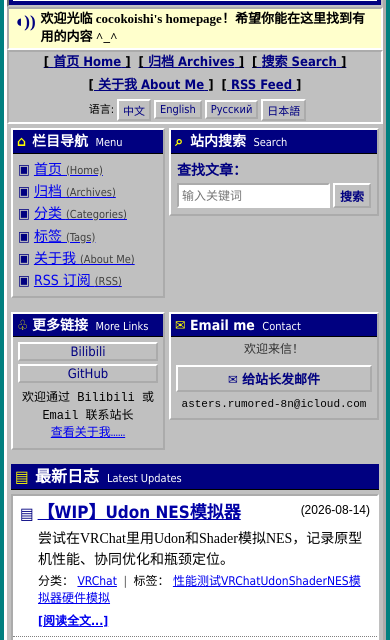
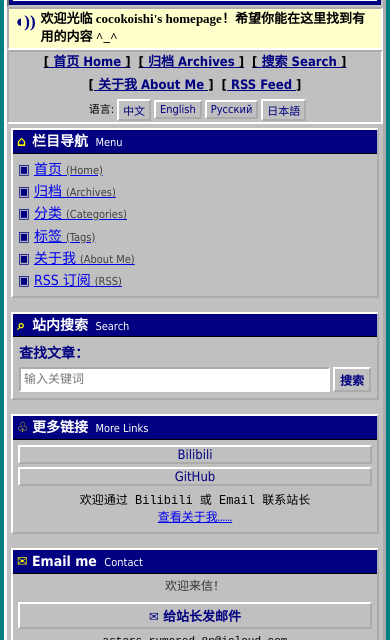
Before and after one commit to yzllh/yzllh.github.io, a plain HTML site: page index.html in a window 390 px wide. Shown: the part 186-826 px from the top of the page. Drawn offline with Linux system fonts and the light colour scheme.

Commit message:
Site updated: 08-16 Aug 2026 10:24:38

```diff
--- a/css/retro.css
+++ b/css/retro.css
@@ -581,6 +581,23 @@ a:hover { color: #ff0000; background: #ffff00; }
   .browser-badge { display: none; }
 }
 
+.sidebar {
+  display: flex;
+  flex-direction: column;
+  align-items: stretch;
+  gap: 4px;
+}
+.sidebar .side-box {
+  width: 100%;
+  min-width: 0;
+  flex: 0 0 auto;
+}
+@media (max-width: 780px) {
+  .page-grid { grid-template-columns: 1fr; }
+  .sidebar { display: flex; }
+  .sidebar .side-box:first-child { grid-row: auto; }
+}
+
 .sidebar-search, .search-inner { padding: 6px; background: #c0c0c0; }
 .sidebar-search label, .site-search-form label { display: block; margin-bottom: 3px; color: #000080; font-weight: 700; }
 .sidebar-search-row, .site-search-row { display: flex; gap: 3px; }
```
Also changed, not shown: sitemap.xml (+23 -23 lines), sitemap.txt.
